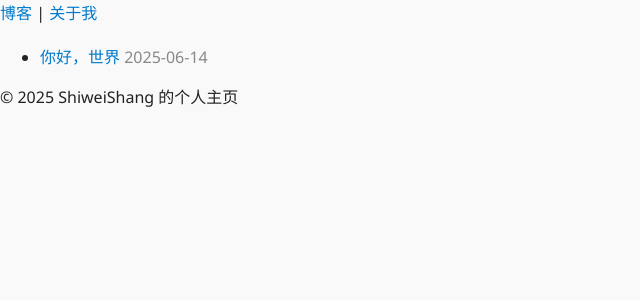
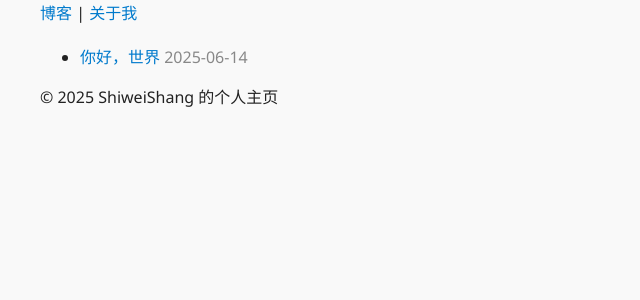
Before and after one commit to ShiweiShang/ShiweiShang.github.io, a Jekyll site: the page built from index.md, in a window 1280 px wide. Shown: the top 300 px of the page, without its empty margins (0-640 px from the left). Built offline with Jekyll 4.4.1, drawn with Linux system fonts in a browser that asks for light colours.

Commit message:
Update style.css

```diff
--- a/assets/style.css
+++ b/assets/style.css
@@ -3,7 +3,7 @@ body {
   background: #f9f9f9;
   color: #222;
   margin: 0;
-  padding-left: 40 px;
+  padding-left: 40px;
 }
 a {
   color: #007acc;
```
